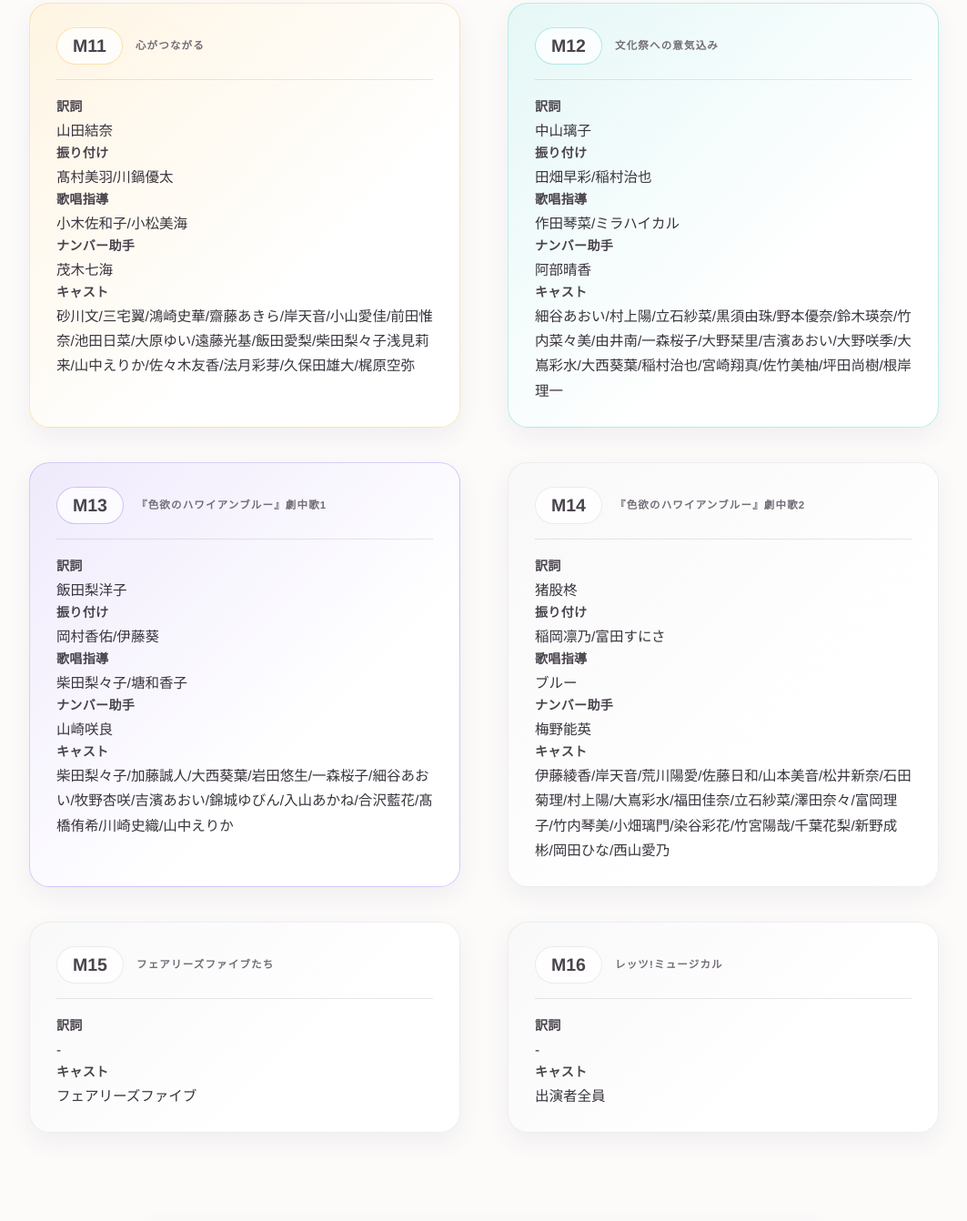
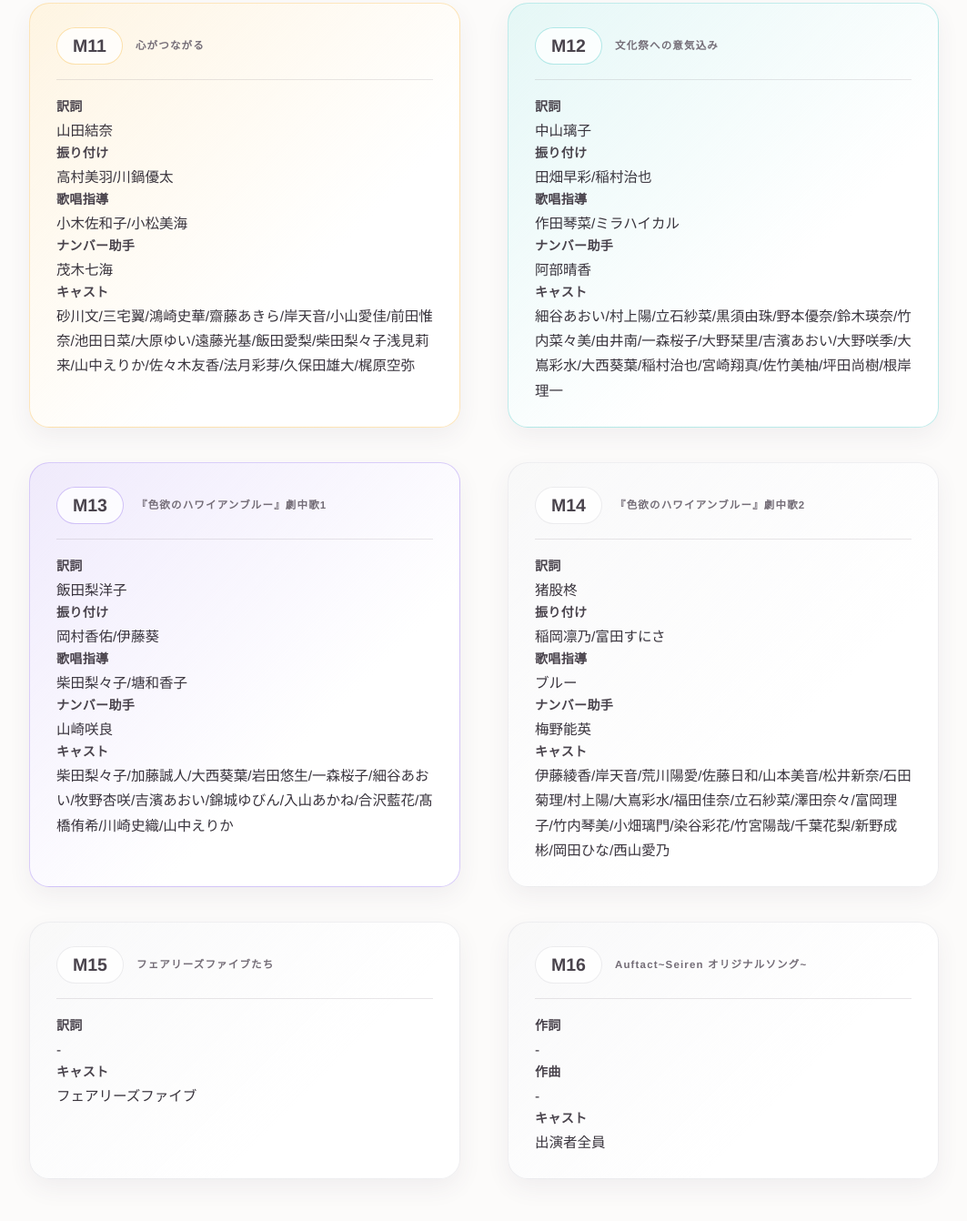
Before and after one commit to keihanmatcha/winterproject2026, a plain HTML site: page stage/music.html in a window 1280 px wide. Shown: the part 2916-4258 px from the top of the page at 91% size, without its empty margins (108-1171 px from the left). Drawn offline with Linux system fonts and the light colour scheme.

Commit message:
Fix choreographer names and update track titles
Updated choreographer names and track titles in music.html.

```diff
--- a/stage/music.html
+++ b/stage/music.html
@@ -271,7 +271,7 @@
             </div>
             <dl class="track-credits">
               <dt>訳詞</dt><dd>山田結奈</dd>
-              <dt>振り付け</dt><dd>髙村美羽/川鍋優太</dd>
+              <dt>振り付け</dt><dd>高村美羽/川鍋優太</dd>
               <dt>歌唱指導</dt><dd>小木佐和子/小松美海</dd>
               <dt>ナンバー助手</dt><dd>茂木七海</dd>
               <dt>キャスト</dt><dd>砂川文/三宅翼/鴻崎史華/齋藤あきら/岸天音/小山愛佳/前田惟奈/池田日菜/大原ゆい/遠藤光基/飯田愛梨/柴田梨々子浅見莉来/山中えりか/佐々木友香/法月彩芽/久保田雄大/梶原空弥</dd>
@@ -332,10 +332,11 @@
           <article class="music-card stage-middle" data-stage="middle">
             <div class="music-card-header">
               <h4 class="track-title">M16</h4>
-              <span class="track-label">レッツ!ミュージカル</span>
+              <span class="track-label">Auftact~Seiren オリジナルソング~</span>
             </div>
             <dl class="track-credits">
-              <dt>訳詞</dt><dd>-</dd>
+              <dt>作詞</dt><dd>-</dd>
+              <dt>作曲</dt><dd>-</dd>
               <dt>キャスト</dt><dd>出演者全員</dd>
             </dl>
           </article>
```
